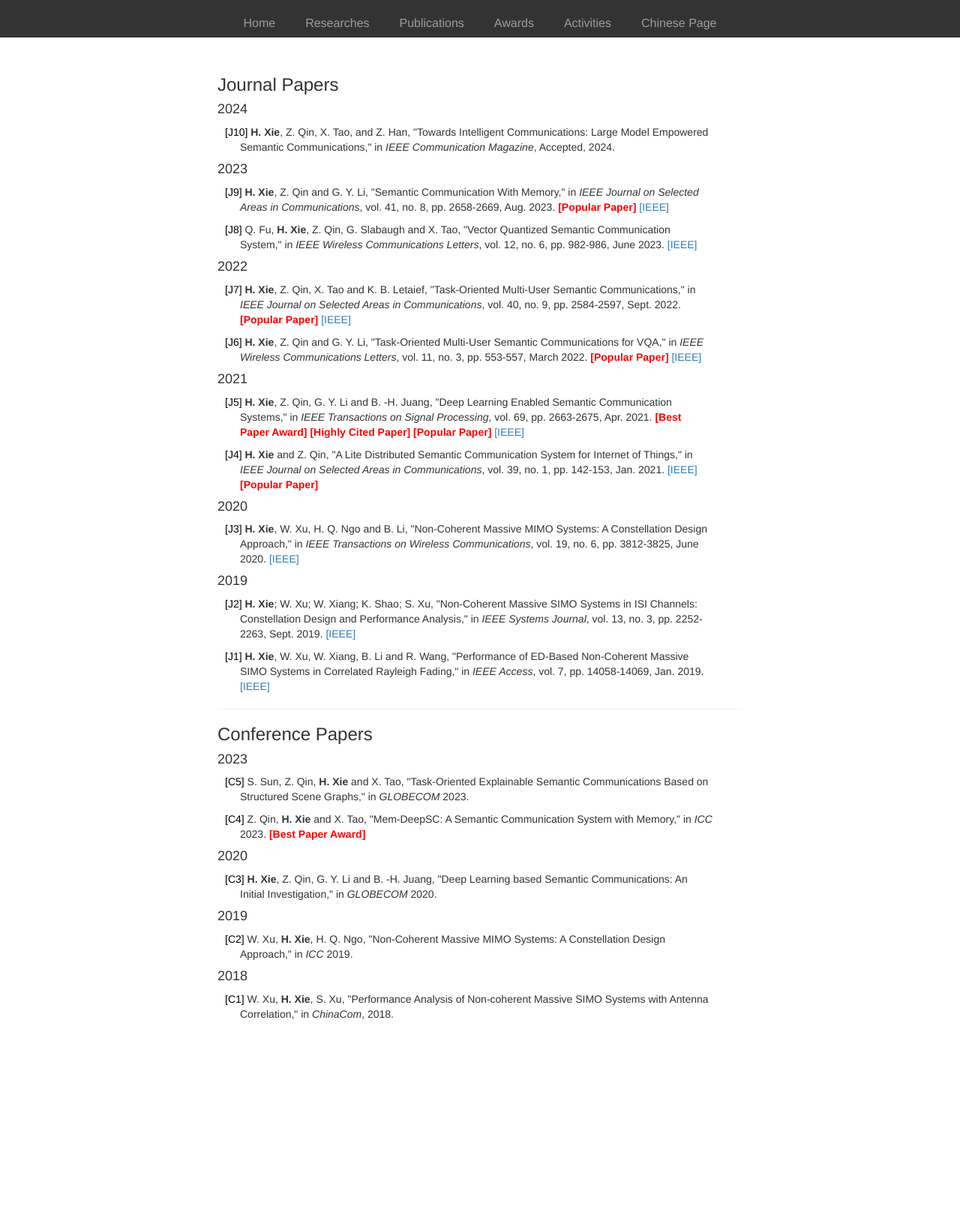
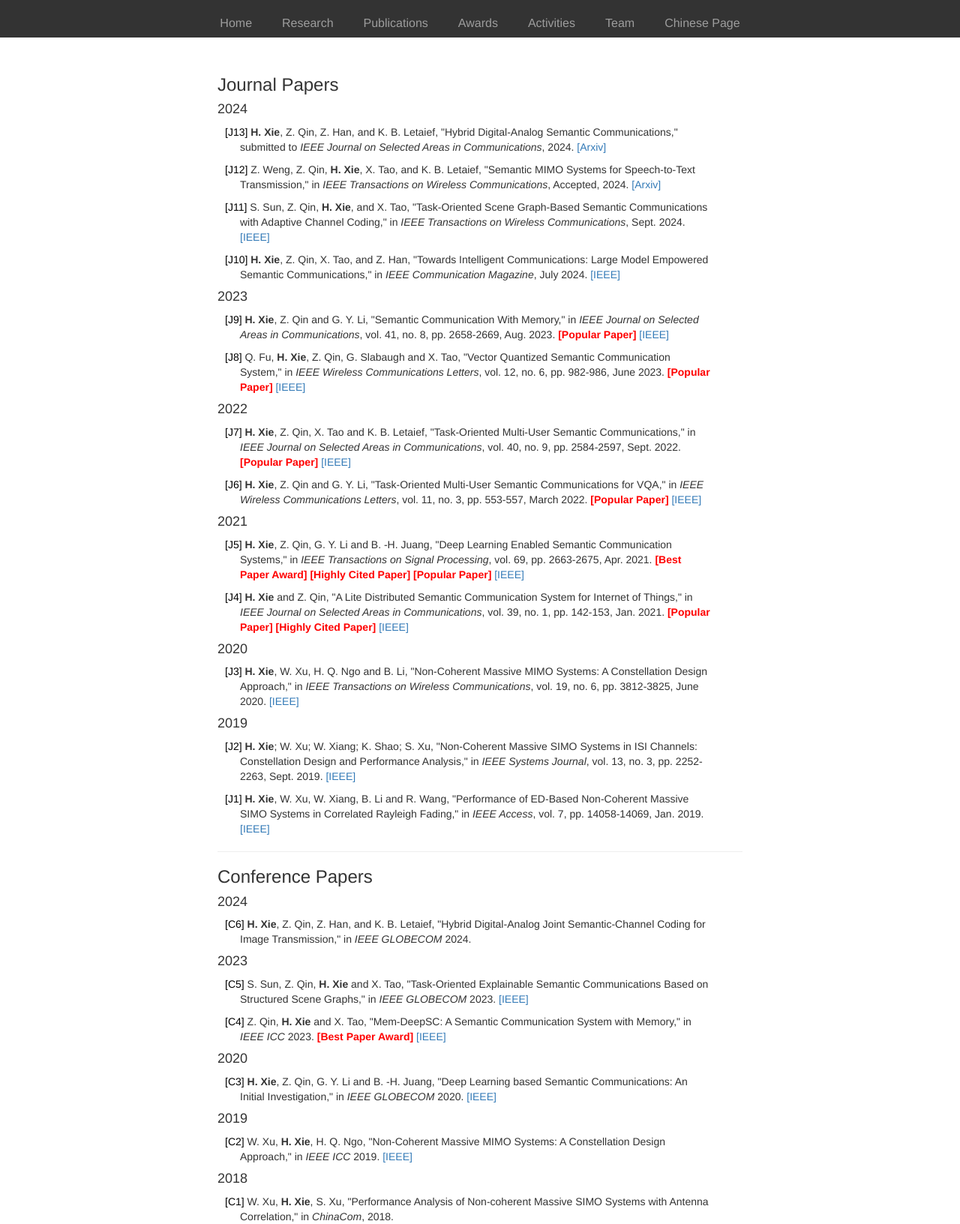
Before and after one commit to HQXie0910/hqxie0910.github.io, a website built with webpack: page publications.html in a window 1280 px wide. Shown: the whole page at 75% size. Before the commit the page ends 1362 px from the top, so only its background shows below. Built offline with nearby package versions, Linux system fonts and the light colour scheme.

Commit message:
update the publications and team members

```diff
--- a/publications.html
+++ b/publications.html
@@ -40,11 +40,11 @@
 <div class="nav">
     <ul class="navlist">
       <li class="btli"><a href="index.html">Home</a></li>
-      <li class="btli"><a href="research.html">Researches</a></li>
+      <li class="btli"><a href="research.html">Research</a></li>
       <li class="btli"><a href="publications.html">Publications</a></li>
       <li class="btli"><a href="awards.html">Awards</a></li>
       <li class="btli"><a href="activities.html">Activities</a></li>
-<!--      <li class="btli"><a href="resources.html">Resources</a></li>-->
+      <li class="btli"><a href="resources.html">Team</a></li>
       <li class="btli"><a href="https://faculty.jnu.edu.cn/xxkxjsxy/xhq/list.htm">Chinese Page</a></li>
     </ul>
   </div>
@@ -54,13 +54,36 @@
            <h3>Journal Papers</h3>
 
         <h4>2024</h4>
+
+       <p style="text-indent: -2.0rem;margin-left: 3.0rem;width: 90%">
+          <span>
+              <font color="#000">[J13]</font> <b>H. Xie</b>, Z. Qin, Z. Han, and K. B. Letaief, "Hybrid Digital-Analog Semantic Communications,"
+                submitted to <i>IEEE Journal on Selected Areas in Communications</i>, 2024.
+       </span>
+         <a href="https://arxiv.org/abs/2405.12580">[Arxiv]</a>
+      </p>
+
+       <p style="text-indent: -2.0rem;margin-left: 3.0rem;width: 90%">
+          <span>
+              <font color="#000">[J12]</font> Z. Weng, Z. Qin, <b>H. Xie</b>, X. Tao, and K. B. Letaief, "Semantic MIMO Systems for Speech-to-Text Transmission,"
+                in <i>IEEE Transactions on Wireless Communications</i>, Accepted, 2024.
+       </span>
+         <a href="https://arxiv.org/abs/2405.08096">[Arxiv]</a>
+      </p>
+
+       <p style="text-indent: -2.0rem;margin-left: 3.0rem;width: 90%">
+          <span>
+              <font color="#000">[J11]</font> S. Sun, Z. Qin, <b>H. Xie</b>, and X. Tao, "Task-Oriented Scene Graph-Based Semantic Communications with Adaptive Channel Coding,"
+                in <i>IEEE Transactions on Wireless Communications</i>, Sept. 2024.
+       </span>
+         <a href="https://ieeexplore.ieee.org/document/10666082">[IEEE]</a>
+      </p>
       <p style="text-indent: -2.0rem;margin-left: 3.0rem;width: 90%">
           <span>
               <font color="#000">[J10]</font> <b>H. Xie</b>, Z. Qin, X. Tao, and Z. Han, "Towards Intelligent Communications: Large Model Empowered Semantic Communications,"
-                in <i>IEEE Communication Magazine</i>, Accepted, 2024.
-
+                in <i>IEEE Communication Magazine</i>, July 2024.
        </span>
-<!--         <a href="https://ieeexplore.ieee.org/abstract/document/10159023">[IEEE]</a>-->
+        <a href="https://ieeexplore.ieee.org/document/10599117">[IEEE]</a>
       </p>
 
        <h4>2023</h4>
@@ -79,6 +102,7 @@
               <font color="#000">[J8]</font> Q. Fu, <b>H. Xie</b>, Z. Qin, G. Slabaugh and X. Tao, "Vector Quantized Semantic Communication System,"
                 in <i>IEEE Wireless Communications Letters</i>, vol. 12, no. 6, pp. 982-986, June 2023.
           </span>
+         <b style="color: red"> [Popular Paper] </b>
          <a href="https://ieeexplore.ieee.org/abstract/document/10065571">[IEEE]</a>
       </p>
 
@@ -119,8 +143,9 @@
                 in <i> IEEE Journal on Selected Areas in Communications</i>,
                 vol. 39, no. 1, pp. 142-153, Jan. 2021.
        </span>
-         <a href="https://ieeexplore.ieee.org/abstract/document/9252948">[IEEE]</a>
         <b style="color: red"> [Popular Paper] </b>
+        <b style="color: red"> [Highly Cited Paper] </b>
+        <a href="https://ieeexplore.ieee.org/abstract/document/9252948">[IEEE]</a>
       </p>
 
        <h4>2020</h4>
@@ -158,21 +183,30 @@
   <section id="Conference Papers">
            <h3>Conference Papers</h3>
 <!--       <h4>2024</h4>-->
+    <h4>2024</h4>
+    <p style="text-indent: -2.0rem;margin-left: 3.0rem;width: 90%">
+          <span>
+              <font color="#000">[C6]</font> <b>H. Xie</b>, Z. Qin, Z. Han, and K. B. Letaief, "Hybrid Digital-Analog Joint Semantic-Channel Coding for Image Transmission,"
+            in <i>IEEE GLOBECOM</i> 2024.
+          </span>
+      </p>
 
        <h4>2023</h4>
     <p style="text-indent: -2.0rem;margin-left: 3.0rem;width: 90%">
           <span>
               <font color="#000">[C5]</font> S. Sun, Z. Qin, <b>H. Xie</b> and X. Tao, "Task-Oriented Explainable Semantic Communications Based on Structured Scene Graphs,"
-            in <i>GLOBECOM</i> 2023.
+            in <i>IEEE GLOBECOM</i> 2023.
           </span>
+      <a href="https://ieeexplore.ieee.org/document/10436793">[IEEE]</a>
       </p>
 
       <p style="text-indent: -2.0rem;margin-left: 3.0rem;width: 90%">
           <span>
               <font color="#000">[C4]</font> Z. Qin, <b>H. Xie</b> and X. Tao, "Mem-DeepSC: A Semantic Communication System with Memory,"
-               in <i>ICC</i> 2023.
+               in <i>IEEE ICC</i> 2023.
             <b style="color: red"> [Best Paper Award] </b>
           </span>
+         <a href="https://ieeexplore.ieee.org/document/10279664">[IEEE]</a>
       </p>
 
 
@@ -180,16 +214,18 @@
       <p style="text-indent: -2.0rem;margin-left: 3.0rem;width: 90%">
           <span>
               <font color="#000">[C3]</font> <b>H. Xie</b>, Z. Qin, G. Y. Li and B. -H. Juang, "Deep Learning based Semantic Communications: An Initial Investigation,"
-            in  <i>GLOBECOM</i> 2020.
+            in  <i>IEEE GLOBECOM</i> 2020.
           </span>
+        <a href="https://ieeexplore.ieee.org/document/9322296">[IEEE]</a>
       </p>
 
     <h4>2019</h4>
       <p style="text-indent: -2.0rem;margin-left: 3.0rem;width: 90%">
           <span>
               <font color="#000">[C2]</font> W. Xu, <b>H. Xie</b>, H. Q. Ngo, "Non-Coherent Massive MIMO Systems: A Constellation Design Approach,"
-            in  <i>ICC</i> 2019.
+            in  <i>IEEE ICC</i> 2019.
           </span>
+        <a href="https://ieeexplore.ieee.org/document/8761100">[IEEE]</a>
       </p>
 
        <h4>2018</h4>
```
Also changed, not shown: activities.html (+2 -2 lines), awards.html (+2 -2 lines), index.html (+10 -9 lines), research.html (+4 -4 lines), resources.html (+87 -1 lines), images/people/bwhou.jpg (added), images/people/yzeng.jpg (added).
